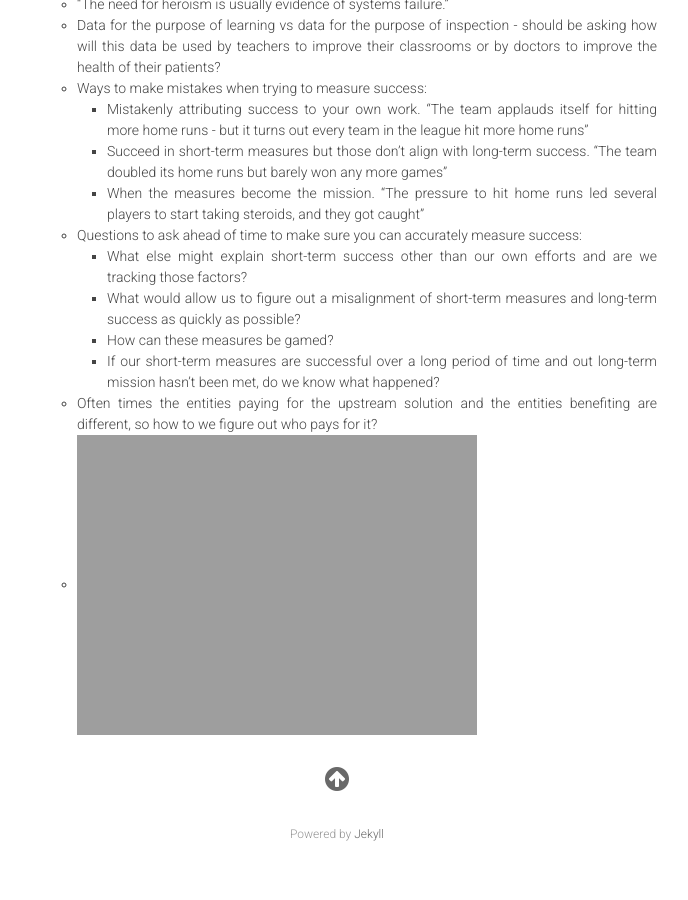
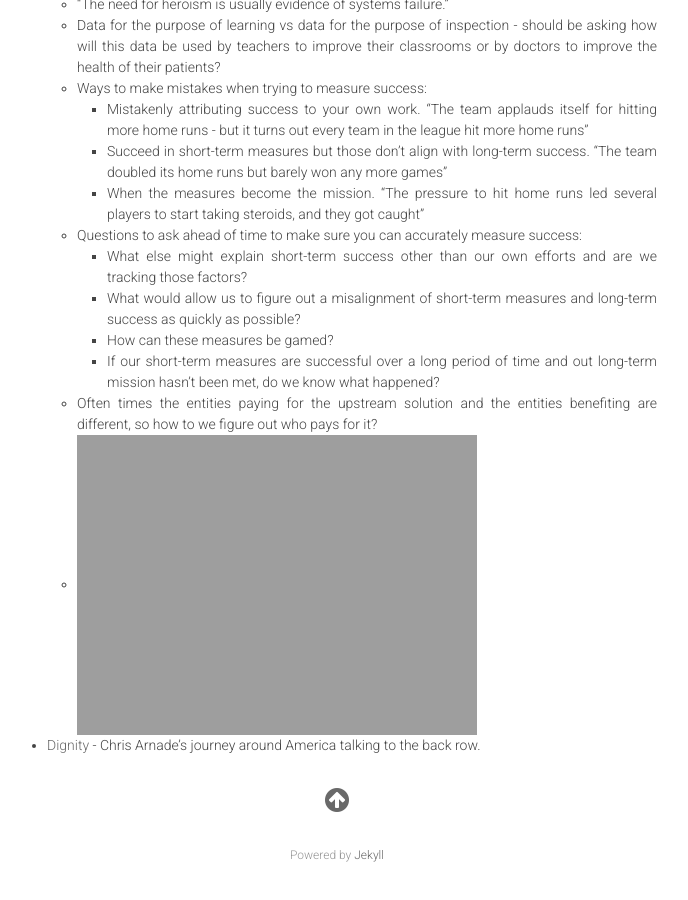
Before and after one commit to dblackrun/dblackrun.github.io, a Jekyll site: the page built from _posts/2020-01-01-all-the-books-i-read-this-year.markdown, in a window 1280 px wide and 900 px high, scrolled down 19611 px. Shown: the whole window, without its empty margins (303-991 px from the left). Built offline with Jekyll 4.4.1, drawn with Linux system fonts in a browser that asks for light colours; nearby versions of some CDN libraries; before the commit the page ends 20490 px from its top, so only the background shows below that.

Commit message:
update post

```diff
--- a/_posts/2020-01-01-all-the-books-i-read-this-year.markdown
+++ b/_posts/2020-01-01-all-the-books-i-read-this-year.markdown
@@ -289,3 +289,5 @@ Some notes and quotes from the books I have read this year:
         - If our short-term measures are successful over a long period of time and out long-term mission hasn't been met, do we know what happened?
     + Often times the entities paying for the upstream solution and the entities benefiting are different, so how to we figure out who pays for it?
     + ![Upstream]({{ "/assets/20200806_162231.jpg" | absolute_url }})
+
+* [Dignity](https://www.penguinrandomhouse.com/books/566661/dignity-by-chris-arnade/) - Chris Arnade's journey around America talking to the back row.
```
